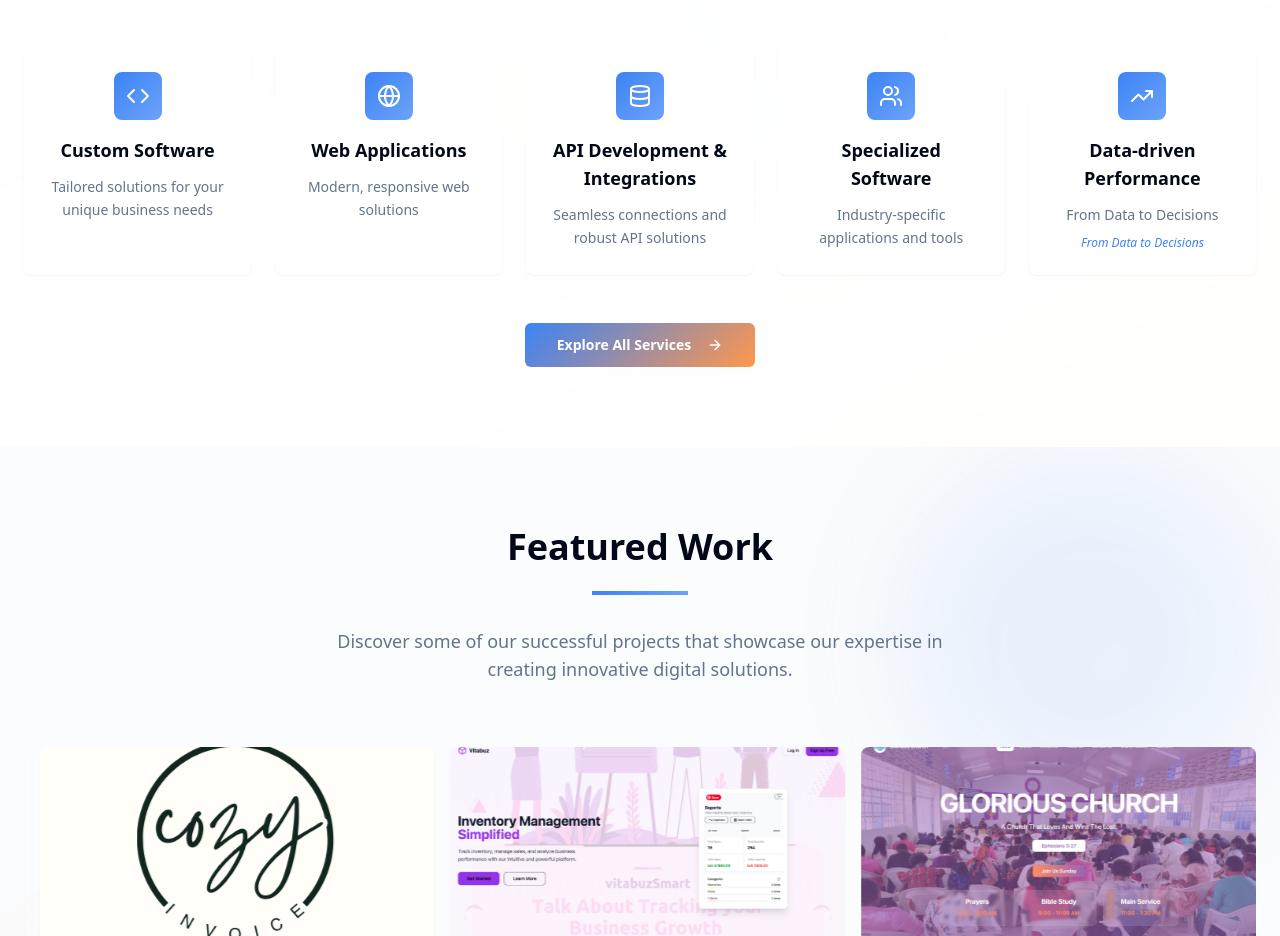
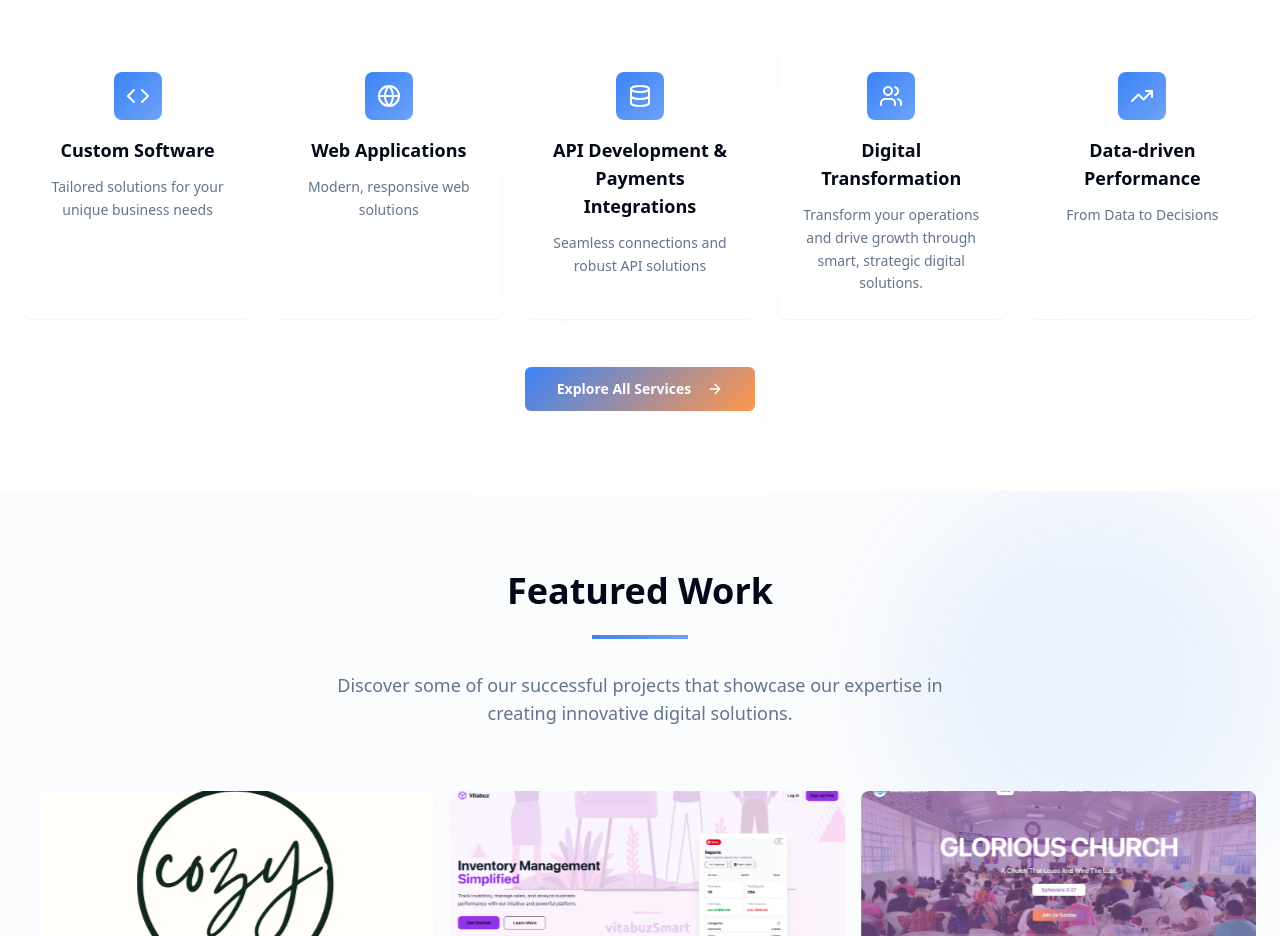
Before and after one commit to espironova/espiranova-africa-tech, a React (Vite) app: page / in a window 1280 px wide. Shown: the part 980-1916 px from the top of the page. Built offline with nearby package versions, Linux system fonts and the light colour scheme.

Commit message:
Update project URL and refine service titles and descriptions for clarity

```diff
--- a/src/components/FeaturedWorkCarousel.tsx
+++ b/src/components/FeaturedWorkCarousel.tsx
@@ -39,7 +39,7 @@ const projects = [
     description: "Modern church management platform",
     category: "Religious Organizations",
     image: "/lovable-uploads/glorious-church-new.png",
-    url: "https://glorious-church-elburgon.vercel.app/",
+    url: "https://www.gloriouschurchelburgon.com/",
     features: ["Member management", "Event planning", "Donation tracking"]
   },
   {
--- a/src/pages/Index.tsx
+++ b/src/pages/Index.tsx
@@ -22,19 +22,18 @@ const Index = () => {
     },
     {
       icon: Database,
-      title: "API Development & Integrations",
+      title: "API Development & Payments Integrations",
       description: "Seamless connections and robust API solutions"
     },
     {
       icon: Users,
-      title: "Specialized Software",
-      description: "Industry-specific applications and tools"
+      title: "Digital Transformation",
+      description: "Transform your operations and drive growth through smart, strategic digital solutions."
     },
     {
       icon: TrendingUp,
       title: "Data-driven Performance",
       description: "From Data to Decisions",
-      tagline: "From Data to Decisions"
     }
   ];
 
```
